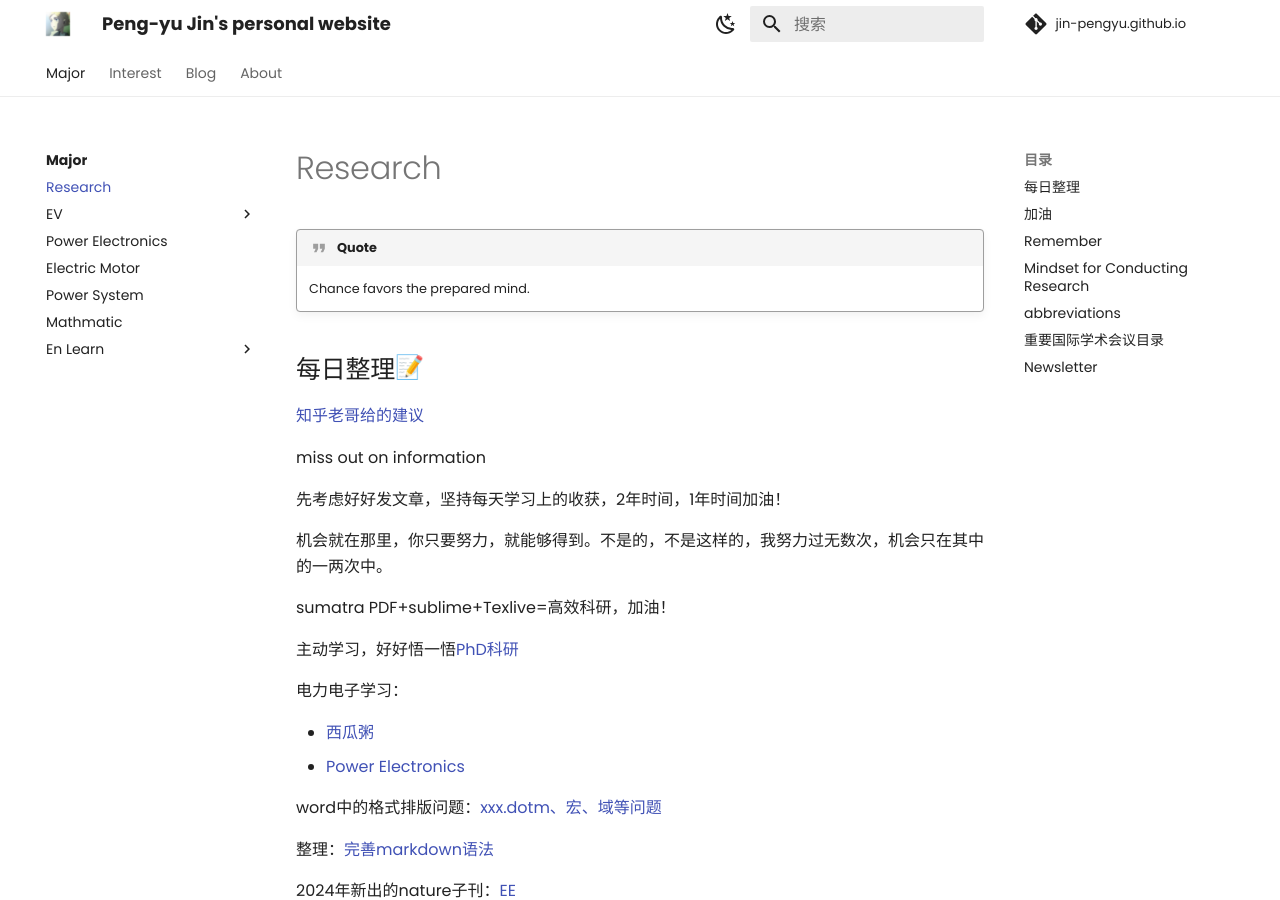
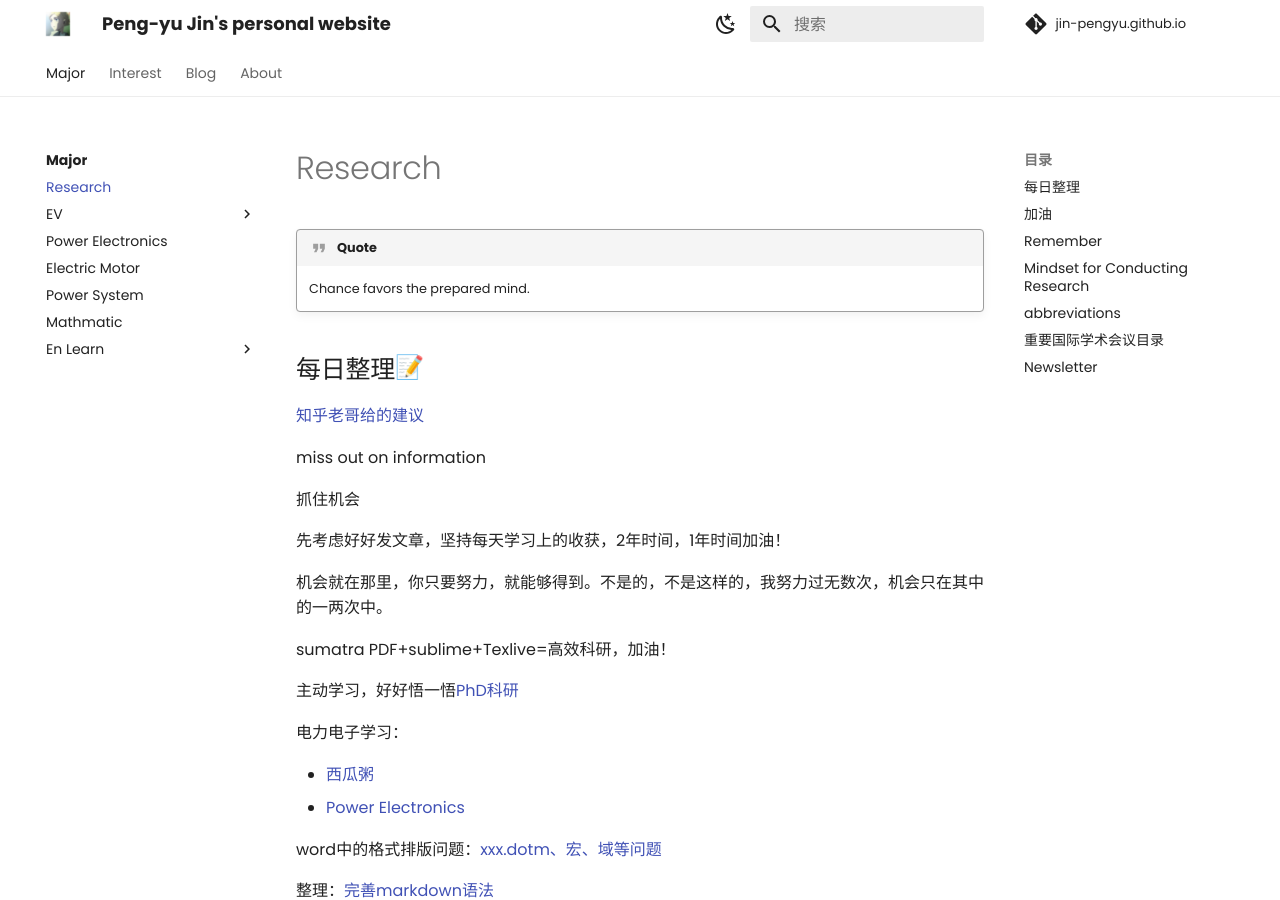
Before and after one commit to Pengyu-Jin/Pengyu-Jin.github.io, an MkDocs documentation site: the page built from docs/major/research/research.md, in a window 1280 px wide and 900 px high. Built offline with MkDocs 1.6.1 and Material for MkDocs 9.7.7, drawn with Linux system fonts in a browser that asks for light colours; emoji names are drawn with the system emoji font; comment, search, counter and statistics services are not loaded.

Commit message:
research ++

```diff
--- a/docs/major/research/research.md
+++ b/docs/major/research/research.md
@@ -5,6 +5,8 @@
 [知乎老哥给的建议](https://www.zhihu.com/question/629221784/answer/3444753585){:target="_blank"}
 
 miss out on information
+
+抓住机会
 
 先考虑好好发文章，坚持每天学习上的收获，2年时间，1年时间加油！
 
```
